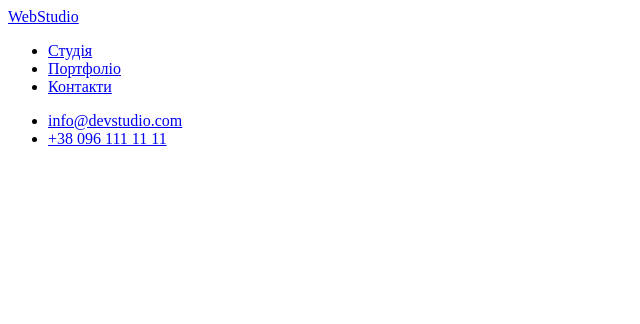
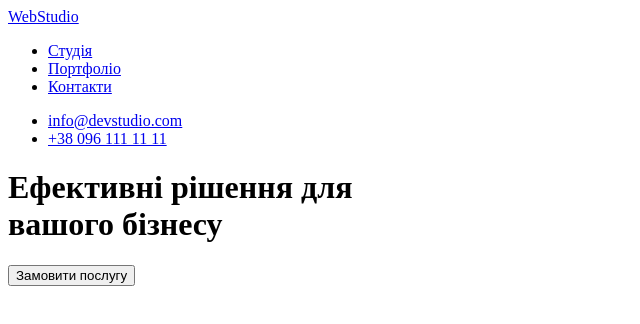
Before and after one commit to AnnaDux/goit-markup-hw-01, a plain HTML site: page index.html in a window 1280 px wide. Shown: the whole page, without its empty margins (0-640 px from the left). Drawn offline with Linux system fonts and the light colour scheme.

Commit message:
header_2

```diff
--- a/index.html
+++ b/index.html
@@ -23,7 +23,8 @@
     </header>
 
     <header>
-
+        <h1>Ефективні рішення для <br> вашого бізнесу</h1>
+        <button>Замовити послугу</button>
     </header>
     <div></div>
     <main></main>
```
